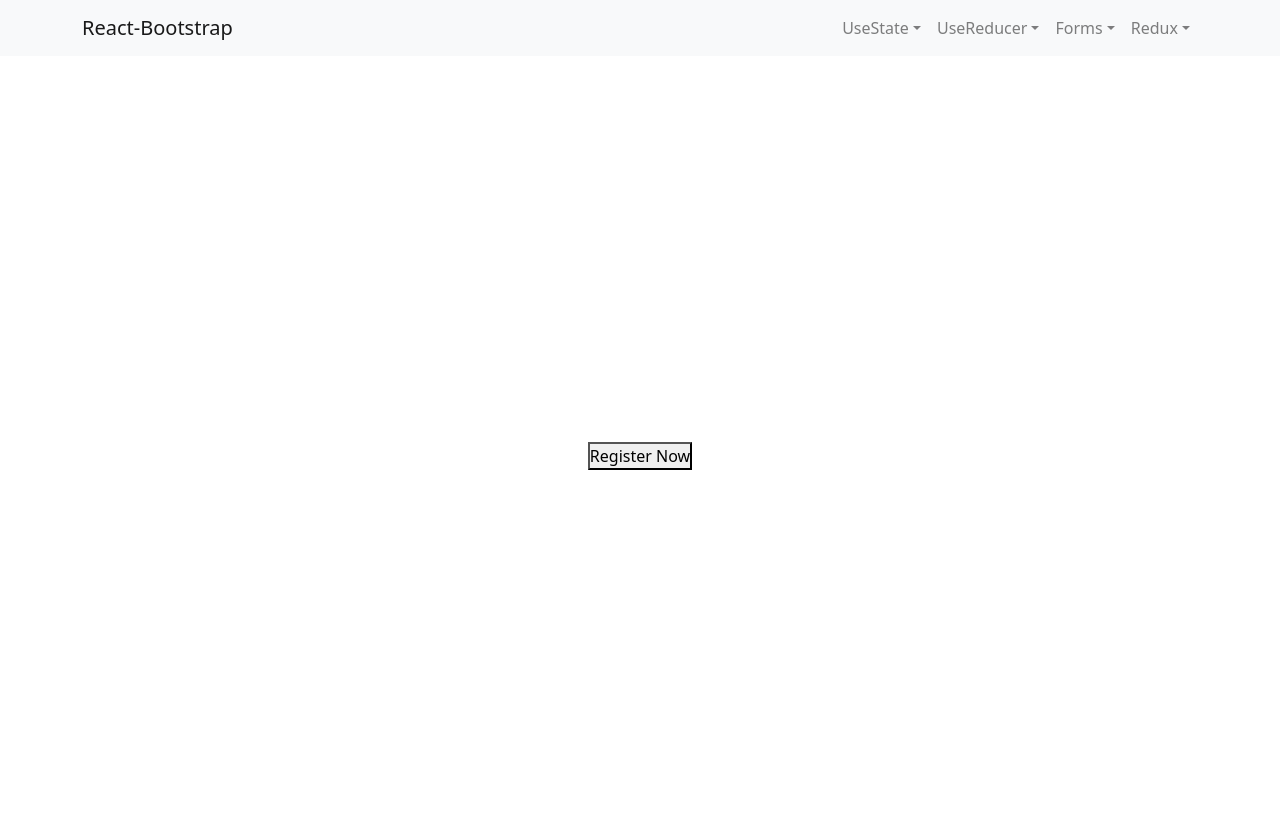
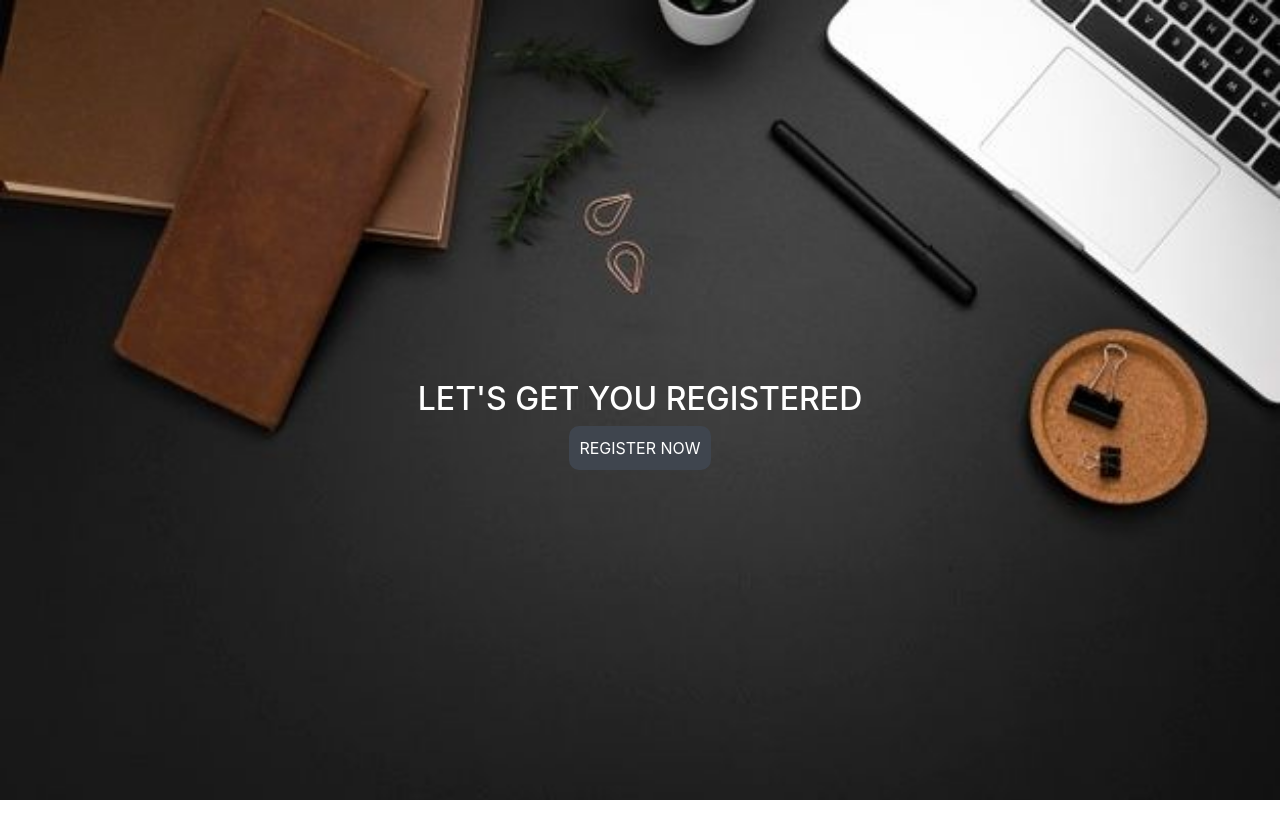
Before and after one commit to Prakash-baskar/React-Tasks, a React (Create React App) app: page /home in a window 1280 px wide. Shown: the top 838 px of the page. After the commit the page ends 800 px from the top, so only its background shows below. Built offline with nearby package versions, Linux system fonts and the light colour scheme.

Commit message:
Authendication form  validation and design

```diff
--- a/src/App.js
+++ b/src/App.js
@@ -4,7 +4,7 @@ import { useReducer, useState } from 'react';
 import Form from './Components/UseState/Normal/Form';
 import Table from './Components/UseState/Normal/Table';
 import FormApi from './Components/UseState/Api/Form';
-import Navbar from './Components/Navbar/Navbar';
+// import Navbar from './Components/Navbar/Navbar';
 import { TableAPI } from './Components/UseState/Api/Table';
 import FormMy from './Components/UseReduceer/Normal/Form';
 import { UseReducerTable } from './Components/UseReduceer/Normal/Table';
@@ -18,6 +18,7 @@ import UserTable from './Authentication/UserTable';
 import AdminTable from './Authentication/AdminTable';
 import Home from './Authentication/Home';
 import ReduxForm from './Redux/Form';
+// import { Nav } from './Authentication/Nav';
 
 function App() {
 
@@ -28,8 +29,10 @@ function App() {
 
   return (
    <BrowserRouter >
-   <Navbar/>
+   {/* <Navbar/> */}
+    {/* <Nav/> */}
    <Routes>
+    <Route path='/home' element ={<Home/> } />
     <Route path='/' element={<Navigate to='/nonapiform'/>}/>
     <Route path="/nonapiform" element={<Form data={data} setData={setData} editingIndex={editingIndex} setEditingIndex={setEditingIndex} />} />
     <Route path="/table" element={<Table data={data} setData={setData} setEditingIndex={setEditingIndex} />} />
@@ -44,7 +47,7 @@ function App() {
 
     <Route path='/Registerform' element ={<RegisterForm /> } />
     <Route path='/loginform' element ={<LoginForm/> } />
-    <Route path='/home' element ={<Home/> } />
+
 
     <Route path='/usertable' element ={<UserTable/> } />
     <Route path='/admintable' element ={<AdminTable/> } />
--- a/src/Authentication/Api/RegisterApi.js
+++ b/src/Authentication/Api/RegisterApi.js
@@ -4,10 +4,10 @@ import API_BASE_URL from "./Config";
 const registerFormApi = async (payload) => {
     try {
         const response = await axios.post(`${API_BASE_URL}/api/auth/user/register`, payload);
+        return response.data.data;
+    } catch (error) {
+        const response = error.response;
         return response.data;
-    } catch (error) {
-        console.error(error);
-        return { data: { message: "Registration failed. Please try again later." } };
     }
 };
 
--- a/src/Authentication/Home.js
+++ b/src/Authentication/Home.js
@@ -8,12 +8,18 @@ function Home() {
  const handleClick = (e) => {
   e.preventDefault();
   navigate('/RegisterForm')
+
  }
 
   return (
     <div>
         <div className='home'>
-          <button onClick={handleClick}>Register Now</button>
+          <div className='let'>
+            <h2>LET'S GET YOU REGISTERED</h2>
+          </div>
+          <div>
+            <button className='registernow' onClick={handleClick}>REGISTER NOW</button>
+          </div>
         </div>
     </div>
   )
--- a/src/Authentication/Login.css
+++ b/src/Authentication/Login.css
@@ -3,12 +3,30 @@
     padding: 0;
     box-sizing: border-box;
 }
-
+.let{
+  color: white;
+  margin-top: 50px;
+}
+.registernow{
+  background-color: #3f454e;
+  padding: 10px;
+  color: white;
+  border-radius: 10px;
+  border: none;
+}
+.registernow:hover{
+  cursor:pointer;
+ background-color: #0056b3;
+}
 .home{
     display: flex;
     justify-content: center;
     align-items: center;
+    flex-direction: column;
     height: 100vh;
+    background-image:url("./Images/57318a2e51a0066234fc883812cd05d9.jpg");
+    background-repeat: no-repeat;
+    background-size: cover;
 }
 .register {
     display: flex;
@@ -34,7 +52,7 @@
 }
 .Regmain {
     border: 1px solid none;
-    padding: 40px;
+    padding: 30px;
     border-radius: 5px;
     background-color: #ecf0f3;
     box-shadow: inset -5px 5px 12px #ffffff, 5px 5px 12px rgba(0, 0, 0, .16);
--- a/src/Authentication/LoginForm.js
+++ b/src/Authentication/LoginForm.js
@@ -10,7 +10,7 @@ const LoginForm = () => {
     email: "",
     password: "",
   });
-
+const  [message,setMessage]=useState("")
   const navigate = useNavigate();
   const [showPassword, setShowPassword] = useState(false);
 
@@ -54,9 +54,12 @@ const LoginForm = () => {
           console.error("Unexpected user role", responseBody.role);
         }
       } else {
+        setMessage("User not found or invalid response");
         console.error("Unexpected response structure", response.data);
       }
     } catch (error) {
+          setMessage("Register is not found");
+
       console.error("There was an error!", error);
       // Optionally, you can set state to display an error message to the user
     }
@@ -78,7 +81,7 @@ const LoginForm = () => {
           value={loginRegister.email}
           onChange={handleChange}
           aria-label="Email"
-          required
+
         />
       </div>
       <div className="form-group password-container">
@@ -92,11 +95,12 @@ const LoginForm = () => {
           value={loginRegister.password}
           onChange={handleChange}
           aria-label="Password"
-          required
+
         />
          <FontAwesomeIcon icon={showPassword ? faEyeSlash : faEye} onClick={togglePasswordVisibility} className='password-iconlog' />
       </div>
       <button className="reg-button" type="submit">Login</button>
+      {message && <p className="text-danger">{message}</p>}
     </form>
   </div>
 </div>
--- /dev/null
+++ b/src/Authentication/Nav.js
@@ -0,0 +1,19 @@
+import React from 'react'
+import 'bootstrap/dist/css/bootstrap.min.css';
+export const Nav = () => {
+  return (
+    <div>
+      <div class="collapse" id="navbarToggleExternalContent">
+    </div>
+    <nav class="navbar navbar-dark bg-dark">
+      <div class="container-fluid">
+        <button class="navbar-toggler" type="button" data-bs-toggle="collapse" data-bs-target="#navbarToggleExternalContent" aria-controls="navbarToggleExternalContent" aria-expanded="false" aria-label="Toggle navigation">
+          <span class="navbar-toggler-icon"></span>
+        </button>
+      </div>
+    </nav>
+    </div>
+  )
+}
+
+export default Nav;
--- a/src/Authentication/RegisterForm.js
+++ b/src/Authentication/RegisterForm.js
@@ -1,4 +1,4 @@
-import React, { useState } from 'react';
+import React, {} from 'react';
 import "./Login.css";
 import registerFormApi from './Api/RegisterApi';
 import { useNavigate } from 'react-router-dom';
@@ -11,7 +11,7 @@ const RegisterForm = () => {
     const navigate = useNavigate();
     // const [showPassword, setShowPassword] = useState(false);
     // const [showConfirmPassword, setShowConfirmPassword] = useState(false);
-    const [error, setError] = useState("");
+
 
     // const [register, setRegister] = useState({
     //     userName: "",
@@ -43,39 +43,50 @@ const RegisterForm = () => {
     //     });
     // }
 
-    const handleSubmit = async (value) => {
+    const handleSubmit = async (value,{setErrors}) => {
 
         // if (register.password !== register.confirmPassword) {
         //     setError("Passwords do not match");
         //     return;
         // }
-        try {
-            const response = await registerFormApi(value);
-            if (response && response.data && response.data.token) {
-                // setRegister({
-                //     userName: "",
-                //     email: "",
-                //     mobileNo: "",
-                //     password: "",
-                //     confirmPassword: "",
-                //     userRole: "",
-                // });
-                navigate("/loginform");
-            } else {
-                setError(response.data.message || "Registration failed. Role is not applicable");
-            }
-        } catch (error) {
-            setError("An error occurred. Role is not applicable.");
+        // try {
+        //     const response = await registerFormApi(value);
+        //     if (response && response.data && response.data.token) {
+        //         // setRegister({
+        //         //     userName: "",
+        //         //     email: "",
+        //         //     mobileNo: "",
+        //         //     password: "",
+        //         //     confirmPassword: "",
+        //         //     userRole: "",
+        //         // });
+        //         navigate("/loginform");
+        //     } else {
+        //         setError(response.data.message || "Registration failed. Role is not applicable");
+        //     }
+        // } catch (error) {
+        //     setError("An error occurred. Role is not applicable.");
+        // }
+
+        const response = await registerFormApi(value)
+        if(response.Status === 1){
+            navigate('/loginform')
+        }
+        else if(response.error.code === '400 BAD_REQUEST'){
+            const apiError = {}
+
+            response.error.errorList.forEach(value => {
+                if (value==="Error: Duplicate entry {0} for key 'user email'") apiError.email='This email is already registered*';
+                if (value===" Duplicate phone number") apiError.mobileNo='This number is already registered';
+                if (value==="role is not applicable") apiError.userRole='Admin is already registered';
+            });
+
+            setErrors(apiError);
+
         }
     };
 
-    // const togglePasswordVisibility = () => {
-    //     setShowPassword(!showPassword);
-    // };
 
-    // const toggleConfirmPasswordVisibility = () => {
-    //     setShowConfirmPassword(!showConfirmPassword);
-    // };
     const formik = useFormik({
         initialValues:{
           userName:"",
@@ -87,8 +98,7 @@ const RegisterForm = () => {
         },validationSchema,
         onSubmit:handleSubmit
       })
-console.log(formik.errors.confirmPassword);
-console.log(formik.errors.password);
+console.log(formik.errors);
     return (
         <div>
             <div className='Regform'>
@@ -102,7 +112,7 @@ console.log(formik.errors.password);
                     <div>
                         <label>Email</label>
                         <input className='Regin' name='email' value={formik.values.email} onChange={formik.handleChange} placeholder='Email' onBlur={formik.handleBlur} />
-                        {formik.touched.email && formik.errors.email?(<span className='errors'>{formik.errors.email}</span>):null}
+                        {formik.touched.email && formik.errors.email ?(<span className='errors'>{formik.errors.email}</span>):null}
                     </div>
                     <div>
                         <label>Mobile Number</label>
@@ -155,9 +165,12 @@ console.log(formik.errors.password);
                             <div className='errors'>{formik.errors.userRole}</div>
                         ) : null}
                     </div>
-                    {error && <div className='error-message'>{error}</div>}
+
                     <div className='regbtn'>
                         <button className='regbutton' type='submit'>Register</button>
+                    </div>
+                    <div>
+                        <a href='./loginform'>If you have an account please log in</a>
                     </div>
                 </form>
             </div>
```
Also changed, not shown: src/Authentication/Images/57318a2e51a0066234fc883812cd05d9.jpg (added).
